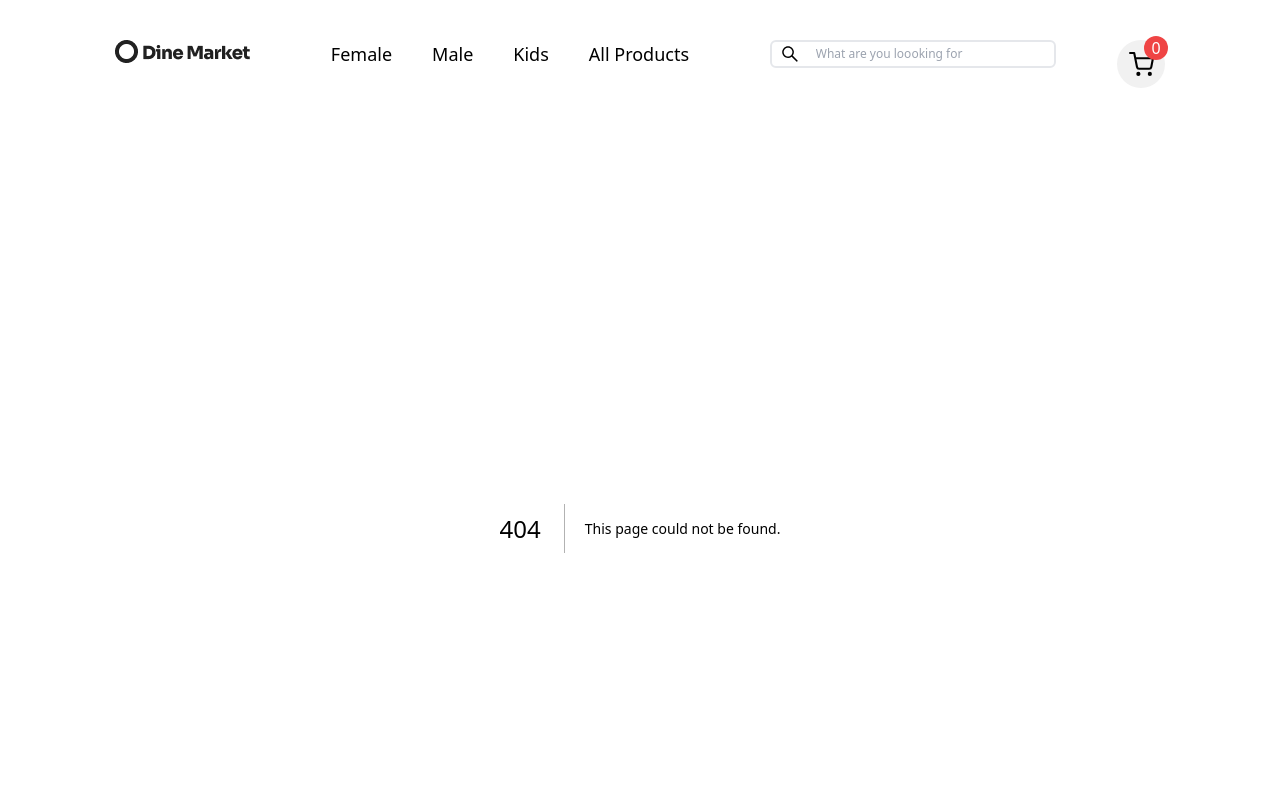
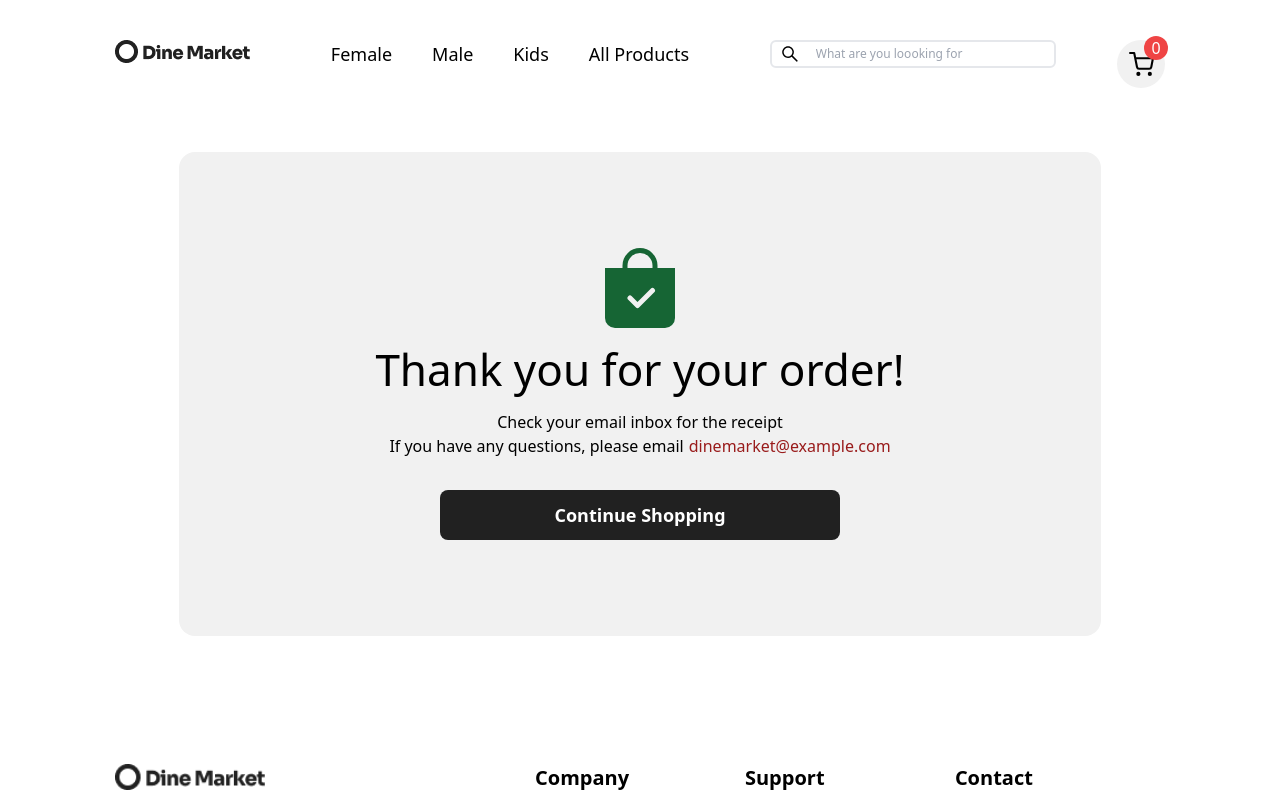
Before and after one commit to MUmairqureshi/-Hackathon, a Next.js app: page /successful in a window 1280 px wide. Before the commit this address had no page. Shown: the top 800 px of the page. Built offline with nearby package versions, Linux system fonts and the light colour scheme.

Commit message:
add kids or success page

```diff
--- a/app/components/Header/index.tsx
+++ b/app/components/Header/index.tsx
@@ -32,7 +32,7 @@ function Header() {
           <Link href="/male" className="mx-5 text-lg font-medium">
             Male
           </Link>
-          <Link href={""} className="mx-5 text-lg font-medium">
+          <Link href="/kids" className="mx-5 text-lg font-medium">
             Kids
           </Link>
           <Link href="/product" className="mx-5 text-lg font-medium">
--- /dev/null
+++ b/app/kids/page.tsx
@@ -0,0 +1,56 @@
+"use client";
+
+import {
+  AiOutlineMinus,
+  AiOutlinePlus,
+
+} from "react-icons/ai";
+import { BiShoppingBag } from "react-icons/bi"
+
+import { urlForImage } from "../../sanity/lib/image";
+
+import { Icart } from '../components/type'
+import { useStateContext } from "../components/contextapi/useContext"; // context
+
+import getStripe from '../../sanity/lib/strip'
+import { Trash2Icon } from "lucide-react";
+export default function Cart() {
+  const {
+    totalPrice,
+    totalQuantities,
+    cartItems,
+
+    toggleCartItemQuantity,
+    removeCartItem,
+
+  } = useStateContext();
+  console.log(cartItems)
+  console.log(totalQuantities)
+  const handleCheckout = async () => {
+
+    const response = await fetch('/api/checkout_sessions', {
+      method: 'POST',
+      headers: {
+        'Content-Type': 'application/json',
+      },
+      body: JSON.stringify(cartItems),
+    })
+    const data = await response.json()
+    window.location.assign(data)
+
+  }
+  return (
+
+
+    <div className="flex w-full xl:px-0 lg:px-0 px-[8vw] mt-12 ">
+      <section className="container justify-center mx-auto  py-4 ">
+
+<div className="flex min-h-[50vh] flex-col items-center justify-center text-center">
+
+          <p className="font-bold  text-4xl">Product Not Found
+          </p>
+        </div>
+</section>
+    </div>
+  );
+}
--- /dev/null
+++ b/app/successful/page.tsx
@@ -0,0 +1,26 @@
+"use client";
+import React from "react";
+import Link from "next/link";
+import { BsBagCheckFill } from "react-icons/bs";
+export default function PaymentSuccessfullpage() {
+  return (
+    <div className="success bg-[#f1f1f1] flex flex-col items-center text-center rounded-2xl py-24 md:m-16 my-10">
+
+      <p className="icon text-green-800">
+        <BsBagCheckFill size={80} />
+      </p>
+      <h1 className="my-2 text-[2.75rem]">Thank you for your order!</h1>
+
+      <p className="text-center text-bold text-base">Check your email inbox for the receipt</p>
+      <p className="description">
+        If you have any questions, please email
+        <Link href="mailto:dinemarket@example.com" className="ml-[5px] text-red-800 ">dinemarket@example.com</Link>
+      </p>
+      <Link href="/" className="mt-8">
+        <button className="sm:w-[300px] md:w-[400px] bg-[#212121] text-white font-semibold leading-[18px] p-4 text-[1.125rem] rounded-lg" type="button">
+          Continue Shopping
+        </button>
+      </Link>
+    </div>
+  );
+}
```
